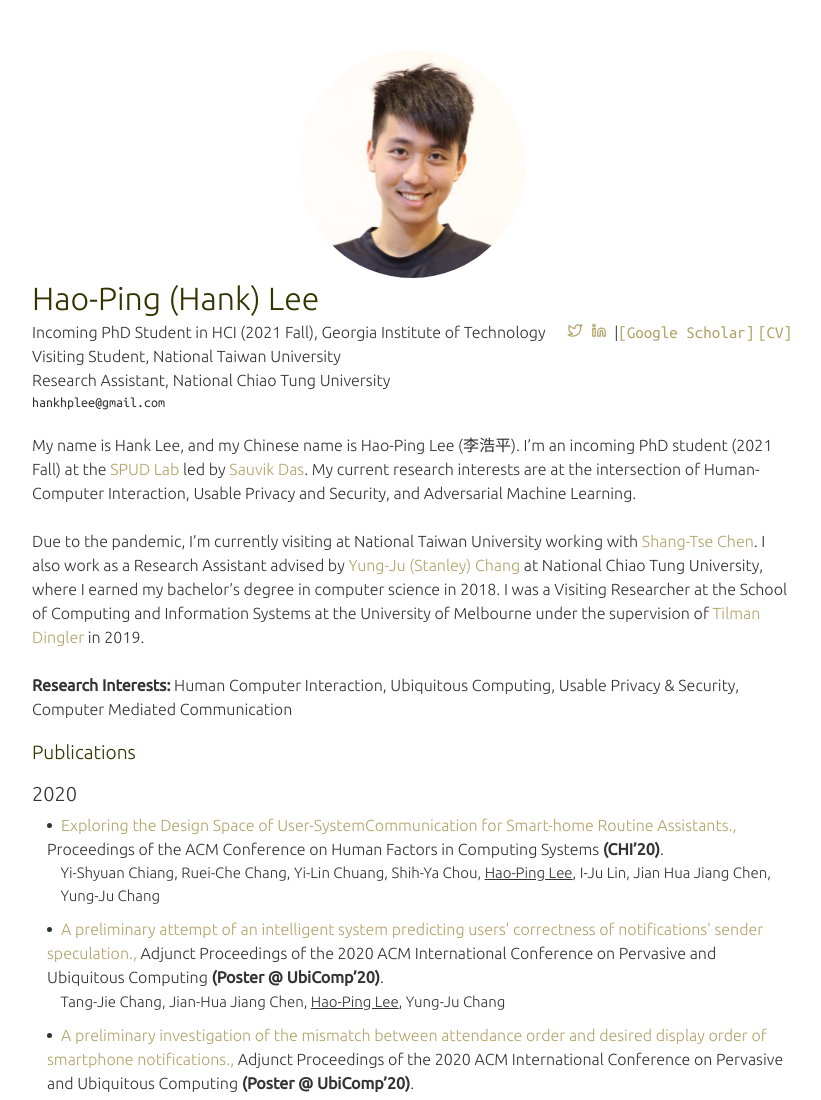
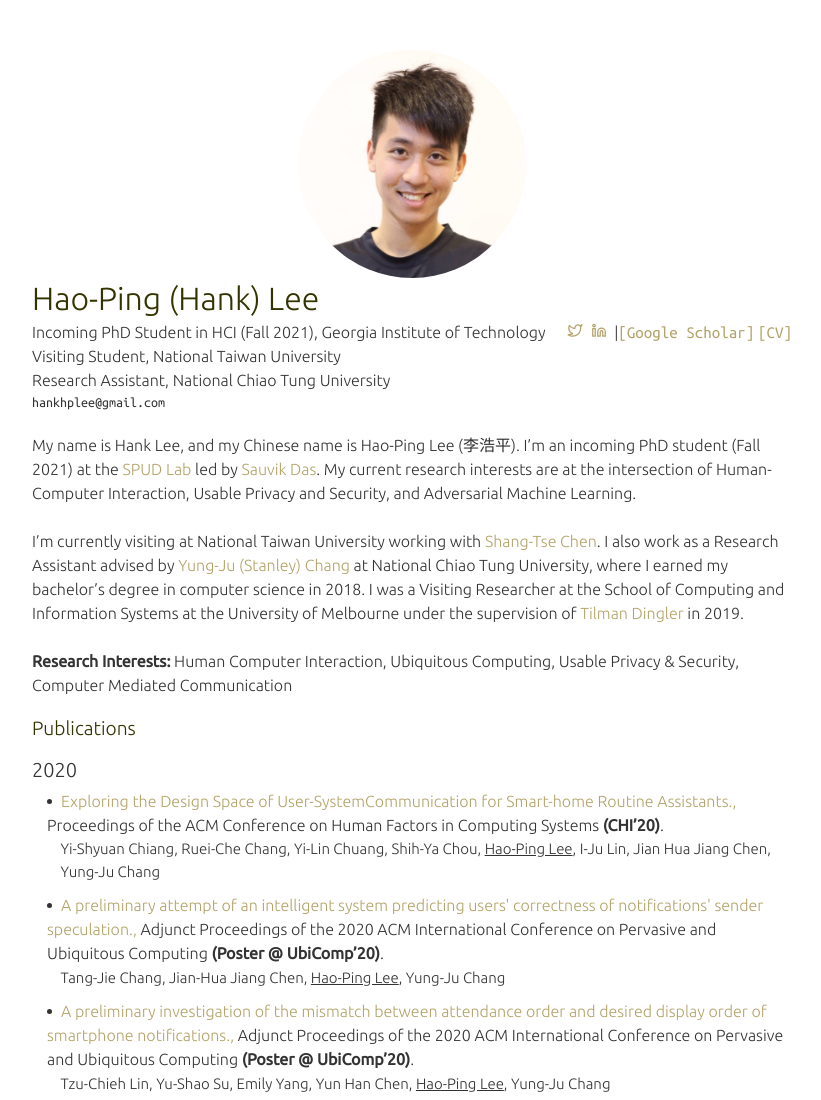
Before and after one commit to hankhplee/hankhplee.github.io, a plain HTML site: page index.html in a window 1280 px wide. Shown: the top 1100 px of the page, without its empty margins (228-1049 px from the left). Drawn offline with Linux system fonts and the light colour scheme.

Commit message:
update intro

```diff
--- a/index.html
+++ b/index.html
@@ -37,7 +37,7 @@
 	<h1 class="site-title">Hao-Ping (Hank) Lee</h1>
 	<div class="site-affilation">
 		<span class="affilation"><ul class="flat">
-				<li class="position">Incoming PhD Student in HCI (2021 Fall), Georgia Institute of Technology</li>
+				<li class="position">Incoming PhD Student in HCI (Fall 2021), Georgia Institute of Technology</li>
 				<li class="email"></li>
 			</ul><ul class="flat">
 				<li class="position">Visiting Student, National Taiwan University</li>
@@ -66,10 +66,10 @@
 </div>
 
 			<div class="introduction"><span>
-		My name is Hank Lee, and my Chinese name is Hao-Ping Lee (李浩平). I&rsquo;m an incoming PhD student (2021 Fall) at the <a href="https://gtspuds.com/">SPUD Lab</a> led by <a href="https://sauvikdas.com/">Sauvik Das</a>. My current research interests are at the intersection of Human-Computer Interaction, Usable Privacy and Security, and Adversarial Machine Learning.
+		My name is Hank Lee, and my Chinese name is Hao-Ping Lee (李浩平). I&rsquo;m an incoming PhD student (Fall 2021) at the <a href="https://gtspuds.com/">SPUD Lab</a> led by <a href="https://sauvikdas.com/">Sauvik Das</a>. My current research interests are at the intersection of Human-Computer Interaction, Usable Privacy and Security, and Adversarial Machine Learning.
 	</span>
 	<br><span>
-		Due to the pandemic, I&rsquo;m currently visiting at National Taiwan University working with <a href="https://www.csie.ntu.edu.tw/~stchen/">Shang-Tse Chen</a>. I also work as a Research Assistant advised by <a href="https://www.armuro.info/">Yung-Ju (Stanley) Chang</a> at National Chiao Tung University, where I earned my bachelor&rsquo;s degree in computer science in 2018. I was a Visiting Researcher at the School of Computing and Information Systems at the University of Melbourne under the supervision of <a href="http://tilmanification.com/">Tilman Dingler</a> in 2019.
+		I&rsquo;m currently visiting at National Taiwan University working with <a href="https://www.csie.ntu.edu.tw/~stchen/">Shang-Tse Chen</a>. I also work as a Research Assistant advised by <a href="https://www.armuro.info/">Yung-Ju (Stanley) Chang</a> at National Chiao Tung University, where I earned my bachelor&rsquo;s degree in computer science in 2018. I was a Visiting Researcher at the School of Computing and Information Systems at the University of Melbourne under the supervision of <a href="http://tilmanification.com/">Tilman Dingler</a> in 2019.
 	</span>
 	<br><span>
 		<b>Research Interests: </b> Human Computer Interaction, Ubiquitous Computing, Usable Privacy &amp; Security, Computer Mediated Communication
```
